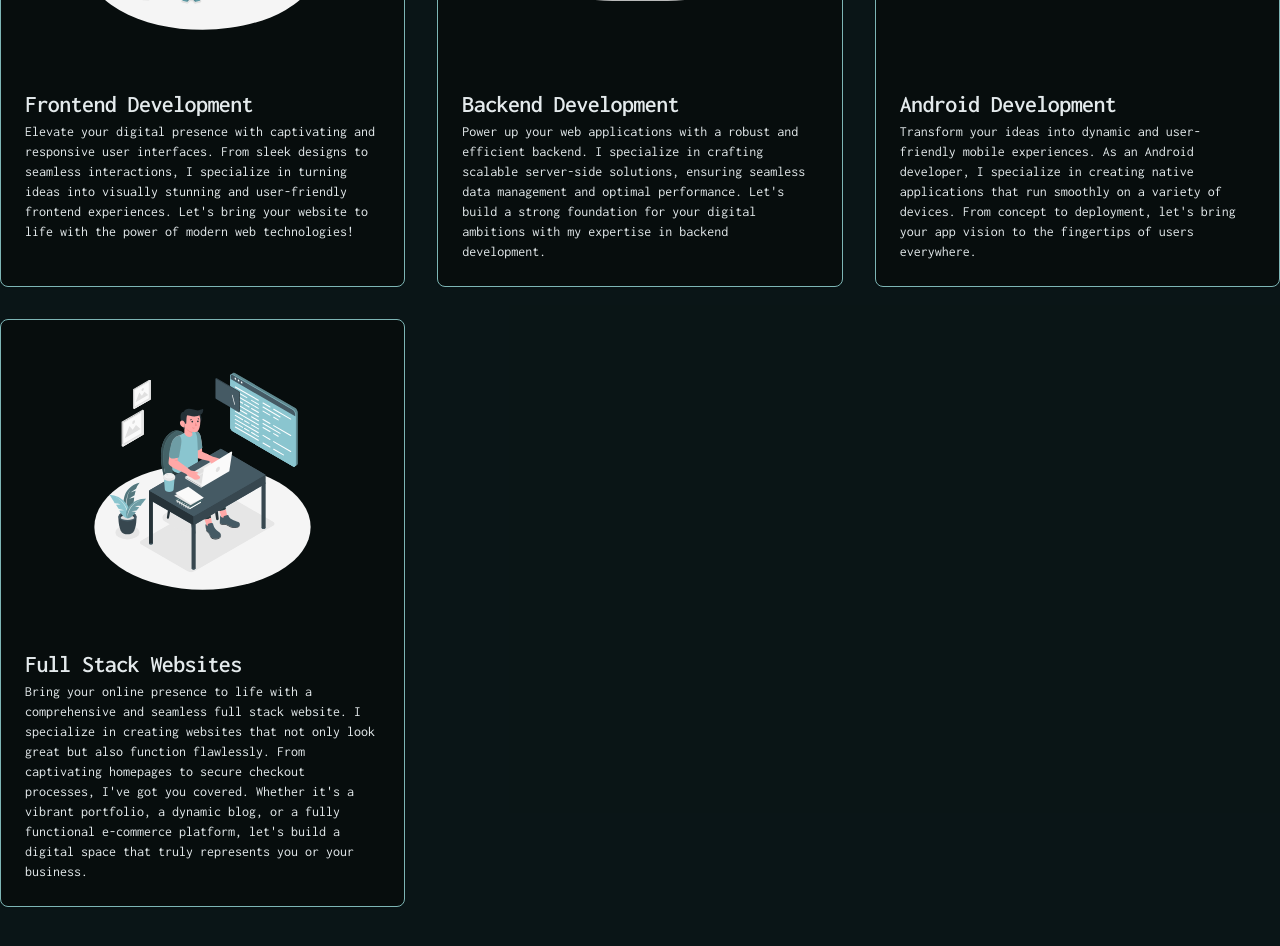
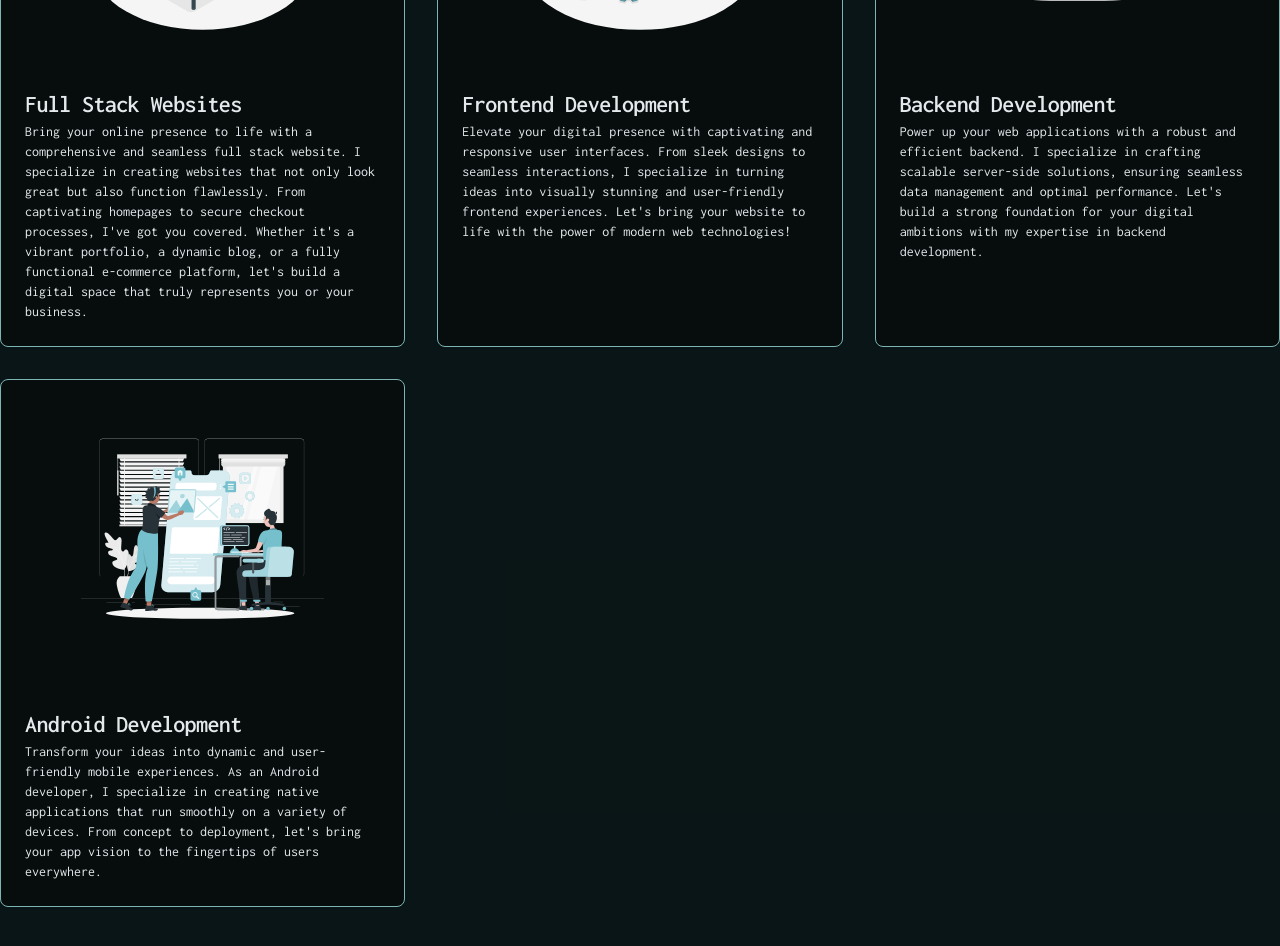
Before and after one commit to chirag3003/portfolio-v3, a Next.js app: page / in a window 1280 px wide. Shown: the part 1220-2166 px from the top of the page. Built offline with nearby package versions, Linux system fonts and the light colour scheme.

Commit message:
moved services order

```diff
--- a/configs/services.ts
+++ b/configs/services.ts
@@ -1,4 +1,10 @@
 const services = [
+    {
+        img: '/fullstack2.svg',
+        title: 'Full Stack Websites',
+        description:
+            "Bring your online presence to life with a comprehensive and seamless full stack website. I specialize in creating websites that not only look great but also function flawlessly. From captivating homepages to secure checkout processes, I've got you covered. Whether it's a vibrant portfolio, a dynamic blog, or a fully functional e-commerce platform, let's build a digital space that truly represents you or your business.",
+    },
     {
         img: '/frontend2.svg',
         title: 'Frontend Development',
@@ -17,12 +23,6 @@ const services = [
         description:
             "Transform your ideas into dynamic and user-friendly mobile experiences. As an Android developer, I specialize in creating native applications that run smoothly on a variety of devices. From concept to deployment, let's bring your app vision to the fingertips of users everywhere.",
     },
-    {
-        img: '/fullstack2.svg',
-        title: 'Full Stack Websites',
-        description:
-            "Bring your online presence to life with a comprehensive and seamless full stack website. I specialize in creating websites that not only look great but also function flawlessly. From captivating homepages to secure checkout processes, I've got you covered. Whether it's a vibrant portfolio, a dynamic blog, or a fully functional e-commerce platform, let's build a digital space that truly represents you or your business.",
-    },
 ]
 
 export default services
```
